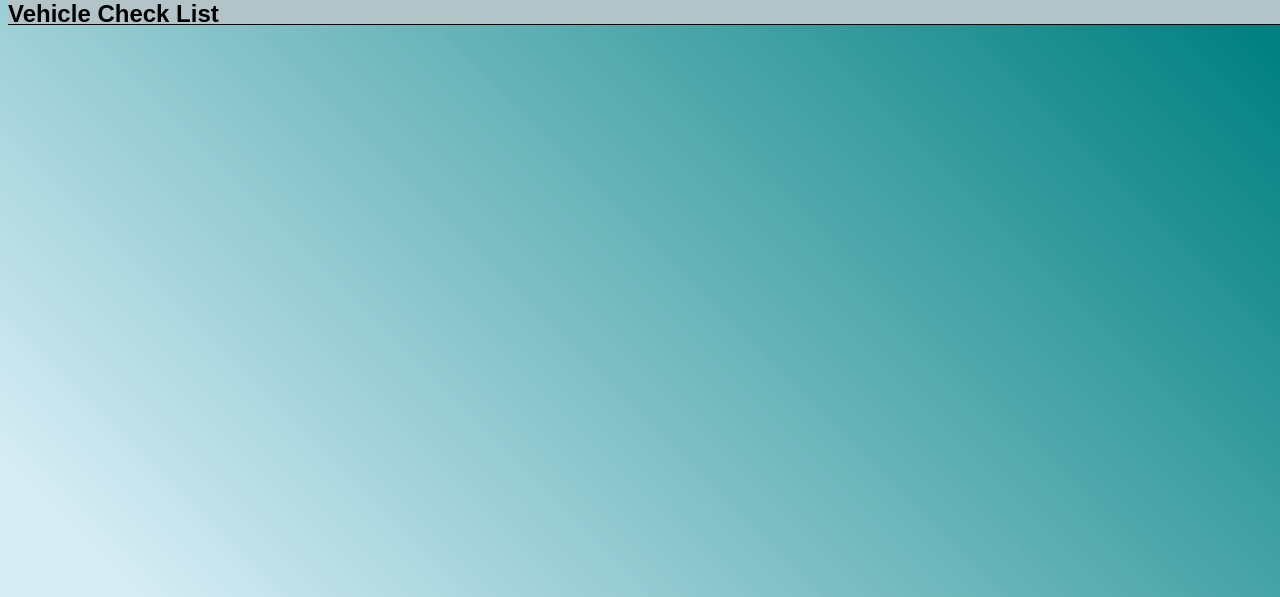
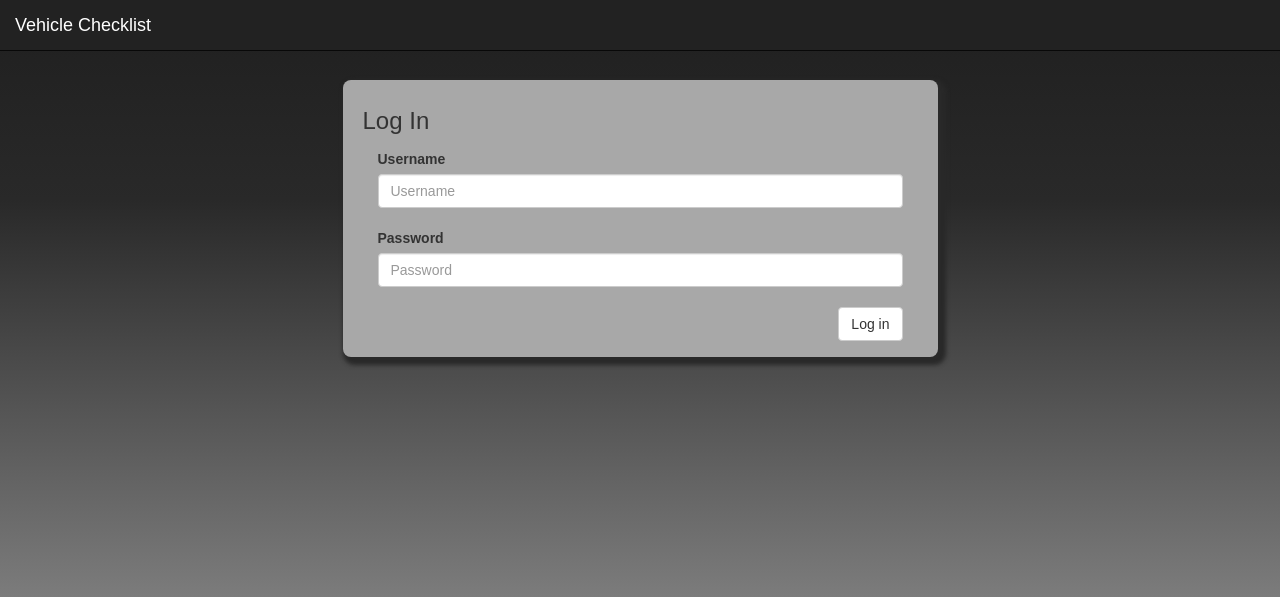
Before and after one commit to neilsimp1/vehiclechecklist, a PHP site: page / in a window 1280 px wide. Shown: the top 597 px of the page. Run offline with PHP 8.4, Linux system fonts and the light colour scheme.

Commit message:
A bunch done, need to change format up a bit so index only shows login, and other pages use real links

```diff
--- a/src/css/style.css
+++ b/src/css/style.css
@@ -1,34 +1,32 @@
 html{height:100%;width:100%;}
 body{
 font-family:Arial, Helvetica, sans-serif;
-background-color:#D7EDF5;
-background:-moz-linear-gradient(45deg, #D7EDF5 16%, #8DC7CD 44%, #1A8D8E 88%, #008080 98%);
-background:-webkit-gradient(linear, left bottom, right top, color-stop(16%, #D7EDF5), color-stop(44%, #8DC7CD), color-stop(88%, #1A8D8E), color-stop(98%, #008080));
-background:-webkit-linear-gradient(45deg, #D7EDF5 16%, #8DC7CD 44%, #1A8D8E 88%, #008080 98%);
-background:-o-linear-gradient(45deg, #D7EDF5 16%, #8DC7CD 44%, #1A8D8E 88%, #008080 98%);
-background:-ms-linear-gradient(45deg, #D7EDF5 16%, #8DC7CD 44%, #1A8D8E 88%, #008080 98%);
-background:linear-gradient(45deg, #D7EDF5 16%, #8DC7CD 44%, #1A8D8E 88%, #008080 98%);
-filter: progid:DXImageTransform.Microsoft.gradient( startColorstr='#008080', endColorstr='#D7EDF5',GradientType=1 );
-padding-top:24px;
+background:-moz-linear-gradient(90deg, #a6a6a6 0%, #292929 75%, #1f1f1f 100%);
+background:-webkit-gradient(linear, left top, left bottom, color-stop(0%, #1f1f1f), color-stop(25%, #292929), color-stop(100%, #a6a6a6));
+background:-webkit-linear-gradient(90deg, #a6a6a6 0%, #292929 75%, #1f1f1f 100%);
+background:-o-linear-gradient(90deg, #a6a6a6 0%, #292929 75%, #1f1f1f 100%);
+background:-ms-linear-gradient(90deg, #a6a6a6 0%, #292929 75%, #1f1f1f 100%);
+background:linear-gradient(0deg, #a6a6a6 0%, #292929 75%, #1f1f1f 100%);
+filter:progid:DXImageTransform.Microsoft.gradient( startColorstr='#1f1f1f', endColorstr='#a6a6a6',GradientType=0);
+padding-top:80px;
 }
 
-nav{
-width:100%;
-height:24px;
-background-color:#b3c4c9;
-border-bottom:1px solid #000;
-position:fixed;
-top:0;
+
+.content{
+background-color:#a8a8a8;
+filter:progid:DXImageTransform.Microsoft.gradient( startColorstr='#ffffff', endColorstr='#808080',GradientType=1);
+border-radius:8px;
+padding:8px 20px;
+box-shadow:4px 4px 4px 4px #292929;
 }
-nav h1{display:inline;}
 
-.form-field{text-align:left;margin-bottom:8px;}
+ul.ul{list-style-type:none;padding:0;}
+ul.ul li{margin-bottom:8px;font-size:0.9em;padding:4px;border-radius:4px;cursor:pointer;}
+ul.ul li:nth-child(odd){background-color:#808080;}
+ul.ul li:nth-child(even){background-color:#9b9b9b;}
+ul.ul li:hover{background-color:#87ccfa;}
 
-
-
-div.login{width:100%;margin:10px auto;text-align:center;}
-
-
+.pointer{cursor:pointer;}
 
 /* Custom, iPhone Retina */
 @media(min-width: 320px){
--- /dev/null
+++ b/src/includes/logout.php
@@ -0,0 +1 @@
+<?php session_start(); session_destroy(); header("Location: ../"); ?>
--- /dev/null
+++ b/src/includes/session.php
@@ -0,0 +1,4 @@
+<?php
+	session_set_cookie_params(0);
+	session_start();
+?>
--- a/src/index.html
+++ /dev/null
@@ -1,24 +0,0 @@
-<!DOCTYPE html>
-<html>
-<head>
-	<title>Vehicle Check List</title>
-
-	<meta charset="utf-8" />
-    <meta name="viewport" content="width=device-width, initial-scale=1.0">
-	<meta http-equiv="X-UA-Compatible" content="IE=Edge" />
-
-	<link href="css/style.css" rel="stylesheet" />
-	<script src="http://code.jquery.com/jquery-1.12.0.min.js"></script>
-	<script src="js/script.js" defer="defer"></script>
-</head>
-<body>
-	<nav>
-		<h1>Vehicle Check List</h1>
-
-	</nav>
-
-
-
-	<footer></footer>
-</body>
-</html>
--- /dev/null
+++ b/src/index.php
@@ -0,0 +1,33 @@
+<?php require_once 'includes/session.php'; ?>
+<!DOCTYPE html>
+<html>
+<head>
+	<title>Vehicle Check List</title>
+
+	<meta charset="utf-8" />
+    <meta name="viewport" content="width=device-width, initial-scale=1.0">
+	<meta http-equiv="X-UA-Compatible" content="IE=Edge" />
+
+	<link rel="stylesheet" href="https://maxcdn.bootstrapcdn.com/bootstrap/3.3.6/css/bootstrap.min.css" integrity="sha384-1q8mTJOASx8j1Au+a5WDVnPi2lkFfwwEAa8hDDdjZlpLegxhjVME1fgjWPGmkzs7" crossorigin="anonymous">
+	<link href="css/style.css" rel="stylesheet" />
+
+	<script src="http://code.jquery.com/jquery-1.12.0.min.js"></script>
+	<script src="https://maxcdn.bootstrapcdn.com/bootstrap/3.3.6/js/bootstrap.min.js" integrity="sha384-0mSbJDEHialfmuBBQP6A4Qrprq5OVfW37PRR3j5ELqxss1yVqOtnepnHVP9aJ7xS" crossorigin="anonymous"></script>
+	<script src="js/script.js" defer="defer"></script>
+</head>
+<body>
+	<?php include 'templates/navbar.php'; ?>
+
+		<div id="wrapper">
+
+			<?php
+				if(!isset($_SESSION['USER_ID'])) include './login.php';
+				else if($_SESSION['USER_ID'] == 1) include './employees.php';
+				else include './mylists.php';
+			?>
+
+		</div>
+
+	<?php include 'templates/footer.php'; ?>
+</body>
+</html>
--- a/src/js/script.js
+++ b/src/js/script.js
@@ -1,13 +1,18 @@
 $(document).ready(function(){
 
-	//login enable/disable
-	$('#un, #pw').on('change', function(){
-		if($I('un').value === '' && $I('un').value === '') $I('login-submit').disabled = true;
-		else $I('login-submit').disabled = false;
-	});
+	//change page
+	$('a.link').on('click', function(){changePage($(this).data('href'));});
+
+});
 
 
-});
+function changePage(page){
+	$.get('./' + page, function(ret){
+		$I('wrapper').innerHTML = ret;
+		$(document).trigger('ready');
+	})
+	.fail(function(ret){alert('Error opening page: ' + ret);});
+}
 
 
 
--- /dev/null
+++ b/src/login.php
@@ -0,0 +1,51 @@
+<div class="container-fluid">
+
+	<div class="col-xs-12 col-sm-8 col-sm-offset-2 col-md-6 col-md-offset-3">
+
+		<div class="container-fluid content">
+
+			<h3>Log In</h3>
+
+			<form action="includes/login.php" method="post" role="form">
+
+				<div class="form-group<?php //if(isset($haserror)) echo $haserror; ?>">
+					<div class="col-xs-12">
+						<label for="un" class="control-label">Username</label><br />
+						<input type="text" id="un" name="un" class="form-control" maxlength="45" placeholder="Username" required />
+					</div>
+				</div>
+
+				<div class="form-group<?php //if(isset($haserror)) echo $haserror; ?>">
+					<div class="col-xs-12">
+						<br />
+						<label for="pw" class="control-label">Password</label><br />
+						<input type="password" id="pw" name="pw" class="form-control" maxlength="45" placeholder="Password" required />
+					</div>
+				</div>
+
+				<br /><br />
+
+				<div class="col-xs-12 text-right" style="margin-bottom:8px;">
+					<br />
+					<button type="submit" id="login-submit" class="btn btn-default pull-right">Log in</button>
+				</div>
+
+			</form>
+
+		</div>
+
+	</div>
+
+</div>
+
+<script>
+	$(document).ready(function(){
+
+		//login enable/disable
+		$('#un, #pw').on('change', function(){
+			if($I('un').value === '' && $I('un').value === '') $I('login-submit').disabled = true;
+			else $I('login-submit').disabled = false;
+		});
+
+	});
+</script>
--- /dev/null
+++ b/src/templates/footer.php
@@ -0,0 +1 @@
+<nav class="navbar-navbar-inverse"></nav>
--- /dev/null
+++ b/src/templates/navbar.php
@@ -0,0 +1,42 @@
+<nav class="navbar navbar-inverse navbar-fixed-top">
+	<div class="container-fluid">
+
+		<div class="navbar-header">
+			<?php if(isset($_SESSION['USER_ID']) && $_SESSION['USER_GRP'] == 1){ ?>
+				<button type="button" class="navbar-toggle collapsed" data-toggle="collapse" data-target="#navbar">
+					<span class="sr-only">Toggle navigation</span>
+					<span class="icon-bar"></span>
+					<span class="icon-bar"></span>
+					<span class="icon-bar"></span>
+				</button>
+			<?php } ?>
+			<a class="navbar-brand" href="#">Vehicle Checklist</a>
+		</div>
+
+		<?php if(isset($_SESSION['USER_ID'])){ ?>
+			<div class="collapse navbar-collapse" id="navbar">
+				<?php if($_SESSION['USER_GRP'] == 1){ ?>
+					<ul class="nav navbar-nav">
+						<li class="dropdown">
+							<a href="#" class="dropdown-toggle" data-toggle="dropdown" role="button" aria-haspopup="true" aria-expanded="false">Employees <span class="caret"></span></a>
+							<ul class="dropdown-menu">
+								<li><a class="link pointer" data-href="./employees">View</a></li>
+								<li><a class="link pointer" data-href="./addemployee">Add</a></li>
+							</ul>
+						</li>
+						<li class="dropdown">
+							<a href="#" class="dropdown-toggle" data-toggle="dropdown" role="button" aria-haspopup="true" aria-expanded="false">Checklists <span class="caret"></span></a>
+							<ul class="dropdown-menu">
+								<li><a class="link pointer" data-href="./checklists">View</a></li>
+								<li><a class="link pointer" data-href="./addchecklist">Add</a></li>
+							</ul>
+						</li>
+					</ul>
+				<?php } ?>
+				<ul class="nav navbar-nav navbar-right">
+					<li><a href="./includes/logout.php">Logout</a></li>
+				</ul>
+			</div>
+		<?php } ?>
+	</div>
+</nav>
```
Also changed, not shown: src/addemployee.php (added, +45 -0 lines), src/employees.php (added, +46 -0 lines), src/includes/Employee.php (added, +82 -0 lines), src/includes/User.php (added, +55 -0 lines), src/includes/db.php (added, +75 -0 lines), src/includes/login.php (added, +45 -0 lines), src/login.html (deleted, +0 -19 lines), src/.htaccess (added), 1 other file.
